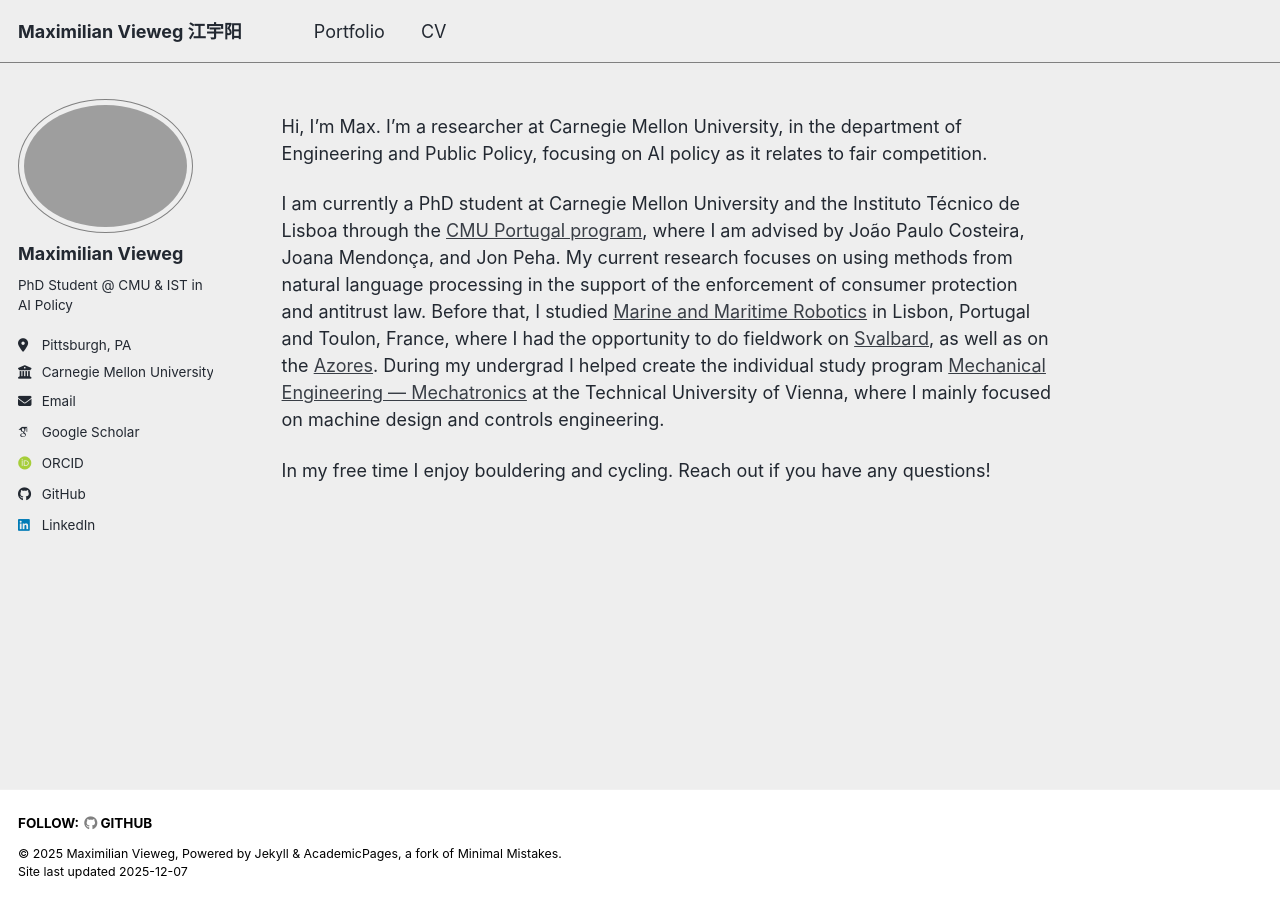
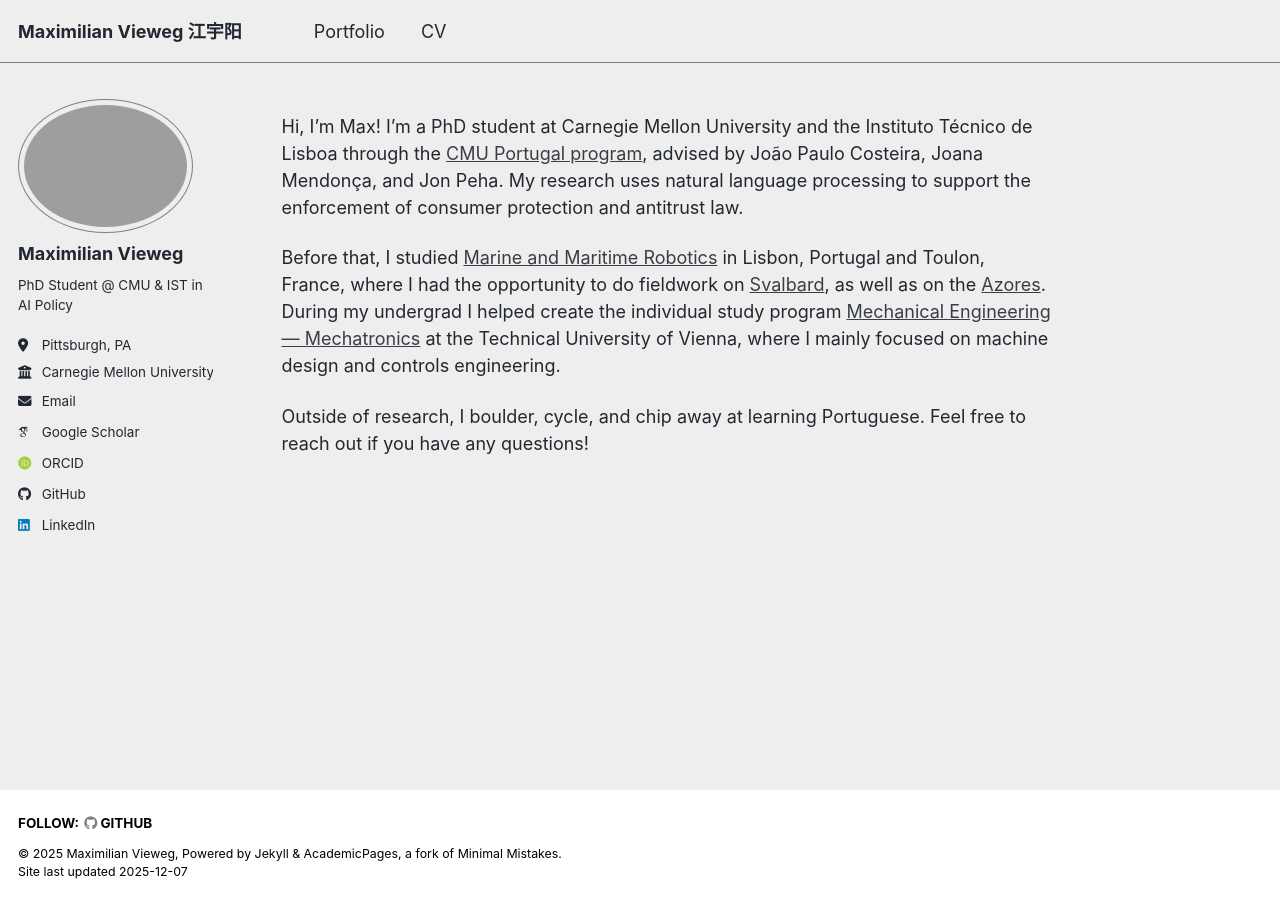
Before and after one commit to majvie/majvie.github.io, a Jekyll site: the page built from _pages/about.md, in a window 1280 px wide. Built offline with Jekyll 4.4.1, drawn with Linux system fonts in a browser that asks for light colours; some web fonts are replaced; a script bundle is joined from its source files by our own code; library files that are not in the unit come from our copies.

Commit message:
changed text

```diff
--- a/_pages/about.md
+++ b/_pages/about.md
@@ -7,10 +7,10 @@
   - /about.html
 ---
 
+Hi, I'm Max! I'm a PhD student at Carnegie Mellon University and the Instituto Técnico de Lisboa through the [CMU Portugal program](https://cmuportugal.org/), advised by João Paulo Costeira, Joana Mendonça, and Jon Peha. My research uses natural language processing to support the enforcement of consumer protection and antitrust law.
 
 
-Hi, I’m Max. I’m a researcher at Carnegie Mellon University, in the department of Engineering and Public Policy, focusing on AI policy as it relates to fair competition.
+Before that, I studied [Marine and Maritime Robotics](https://www.master-mir.eu/) in Lisbon, Portugal and Toulon, France, where I had the opportunity to do fieldwork on [Svalbard](https://www.unis.no/courses/at-334-arctic-marine-measurements-techniques-operations-and-transport/), as well as on the [Azores](https://www.linkedin.com/posts/mit-portugal-program_%F0%9D%90%87%F0%9D%90%A8%F0%9D%90%B0-%F0%9D%90%B0%F0%9D%90%9A%F0%9D%90%AC-%F0%9D%90%AD%F0%9D%90%A1%F0%9D%90%9E-%F0%9D%90%9E%F0%9D%90%B1%F0%9D%90%A9%F0%9D%90%9E%F0%9D%90%AB%F0%9D%90%A2%F0%9D%90%9E%F0%9D%90%A7%F0%9D%90%9C%F0%9D%90%9E-activity-7298306420188352512-KQmD?utm_source=share&utm_medium=member_desktop&rcm=ACoAABn5l6gBBsYnbCm-eG7tAlQnY0O8MNbXXdo). During my undergrad I helped create the individual study program [Mechanical Engineering --- Mechatronics](https://www.tuwien.at/en/mwbw/study-programmes/mechanical-engineering) at the Technical University of Vienna, where I mainly focused on machine design and controls engineering.
 
-I am currently a PhD student at Carnegie Mellon University and the Instituto Técnico de Lisboa through the [CMU Portugal program](https://cmuportugal.org/), where I am advised by João Paulo Costeira, Joana Mendonça, and Jon Peha. My current research focuses on using methods from natural language processing in the support of the enforcement of consumer protection and antitrust law. Before that, I studied [Marine and Maritime Robotics](https://www.master-mir.eu/) in Lisbon, Portugal and Toulon, France, where I had the opportunity to do fieldwork on [Svalbard](https://www.unis.no/courses/at-334-arctic-marine-measurements-techniques-operations-and-transport/), as well as on the [Azores](https://www.linkedin.com/posts/mit-portugal-program_%F0%9D%90%87%F0%9D%90%A8%F0%9D%90%B0-%F0%9D%90%B0%F0%9D%90%9A%F0%9D%90%AC-%F0%9D%90%AD%F0%9D%90%A1%F0%9D%90%9E-%F0%9D%90%9E%F0%9D%90%B1%F0%9D%90%A9%F0%9D%90%9E%F0%9D%90%AB%F0%9D%90%A2%F0%9D%90%9E%F0%9D%90%A7%F0%9D%90%9C%F0%9D%90%9E-activity-7298306420188352512-KQmD?utm_source=share&utm_medium=member_desktop&rcm=ACoAABn5l6gBBsYnbCm-eG7tAlQnY0O8MNbXXdo). During my undergrad I helped create the individual study program [Mechanical Engineering --- Mechatronics](https://www.tuwien.at/en/mwbw/study-programmes/mechanical-engineering) at the Technical University of Vienna, where I mainly focused on machine design and controls engineering.
 
-In my free time I enjoy bouldering and cycling. Reach out if you have any questions!
+Outside of research, I boulder, cycle, and chip away at learning Portuguese. Feel free to reach out if you have any questions!
```
